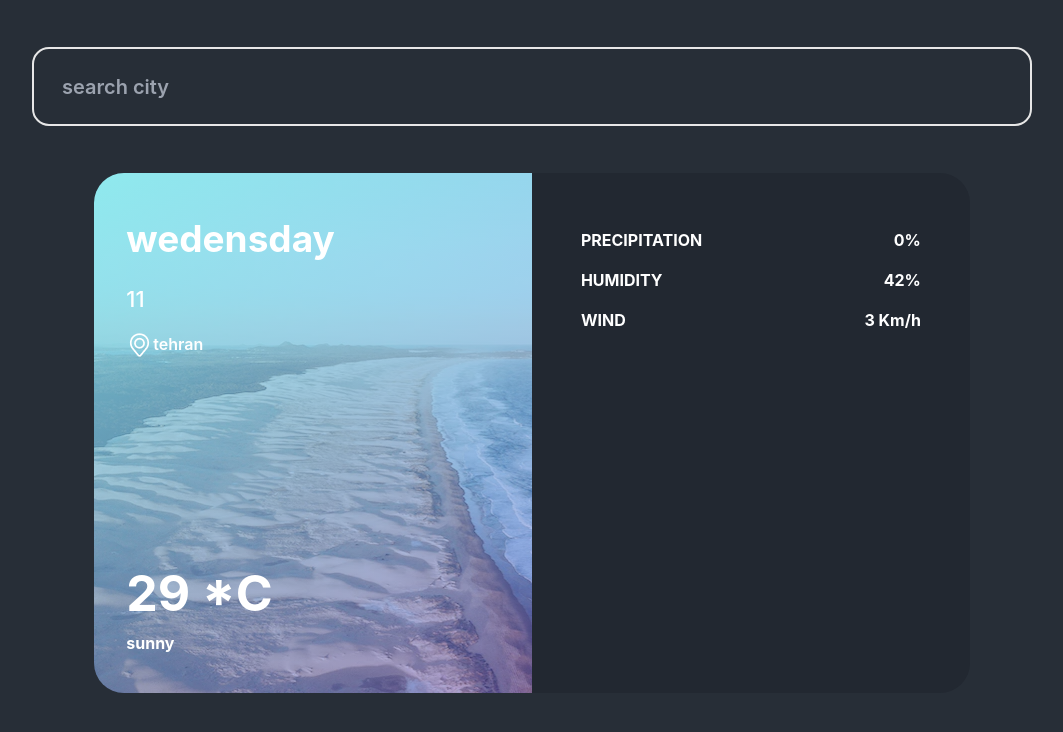
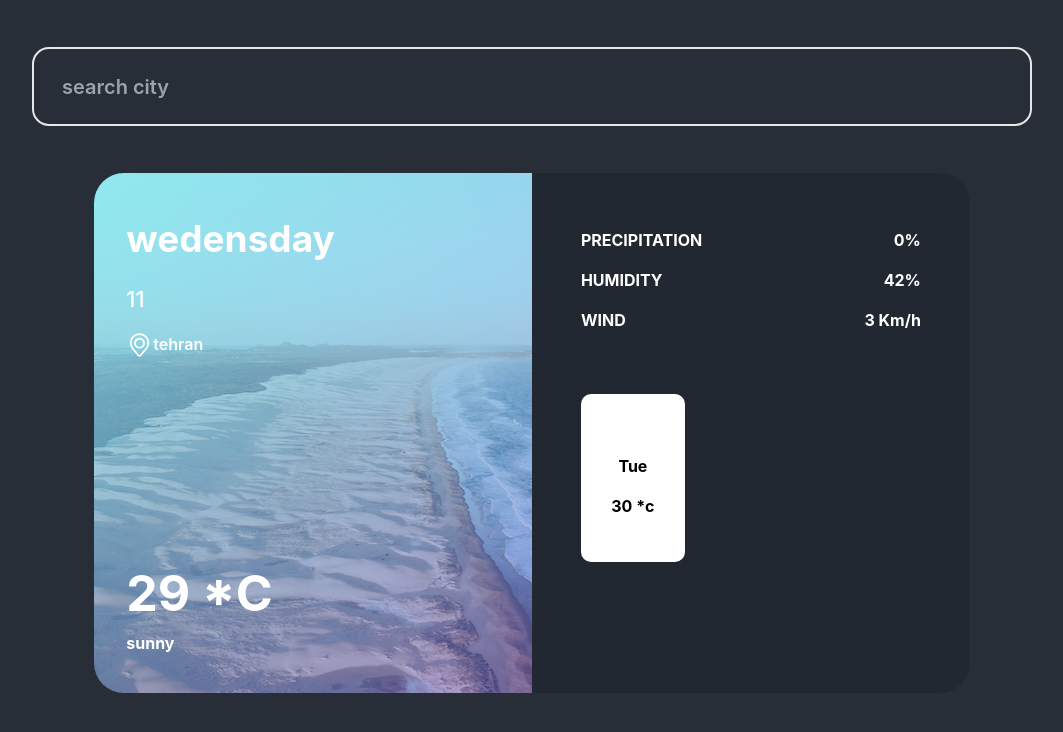
Before and after one commit to Ch-alireza021/Hw-20, a React (Create React App) app in the folder weather-app/: page / in a window 1280 px wide. Shown: the top 732 px of the page, without its empty margins (108-1171 px from the left). Built offline with nearby package versions, Linux system fonts and the light colour scheme.

Commit message:
style : DaysCarts

```diff
--- a/weather-app/src/App.css
+++ b/weather-app/src/App.css
@@ -20,3 +20,20 @@
   background-image: linear-gradient(152deg, rgba(136, 235, 239, 0.90) -0.04%, rgba(83, 90, 230, 0.438) 100%),url(../public/image/backGround.png);
 
 }
+
+.notActive{
+    border-radius: 10px;
+background: #272E37;
+box-shadow: 1px 2px 4px 0px #222831;
+width: 103px;
+height: 165px;
+color: white;
+}
+.active{
+    border-radius: 10px;
+    background: #FFF;
+    box-shadow: 1px 2px 4px 0px #222831;
+    width: 104px;
+height: 168px;
+color:black ;
+}
--- /dev/null
+++ b/weather-app/src/components/base/daysCart/DaysCart.jsx
@@ -0,0 +1,13 @@
+
+
+const DaysCart = ({img,day,temp,active}) => {
+  return (
+    <div className={`mt-[7.8vh] flex flex-col gap-4 ${active} items-center justify-center`}>
+        <span>{img}</span>
+        <span>{day}</span>
+        <span>{temp}</span>
+    </div>
+  )
+}
+
+export default DaysCart;
--- a/weather-app/src/components/widget/weather/Weather.jsx
+++ b/weather-app/src/components/widget/weather/Weather.jsx
@@ -1,8 +1,8 @@
 import DateAndLoc from "../../base/dateAndLoc/DateAndLoc";
+import DaysCart from "../../base/daysCart/DaysCart";
 import Search from "../../base/search/Search";
 import TodayWeather from "../../base/todayWeather/TodayWeather";
 import WeatherDetails from "../../base/weatherDetails/WeatherDetails";
-
 const Weather = () => {
   return (
     <div>
@@ -14,7 +14,7 @@ const Weather = () => {
         </div>
         <div className="right ">
            <WeatherDetails Pre={"0%"} Hum={"42%"} Wind={"3 Km/h"} />
-
+           <DaysCart  temp={"30 *c"} day={"Tue"} active={"active"}  />
         </div>
       </div>
     </div>
```
